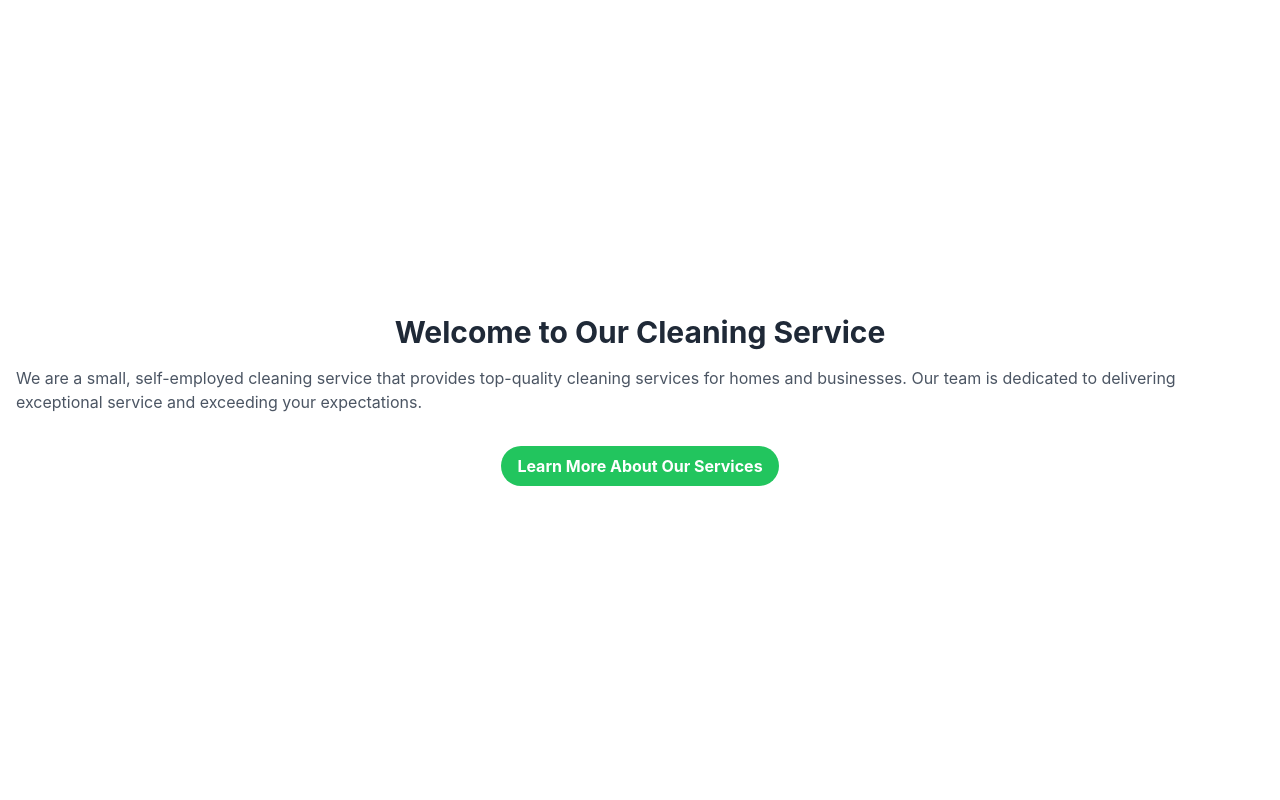
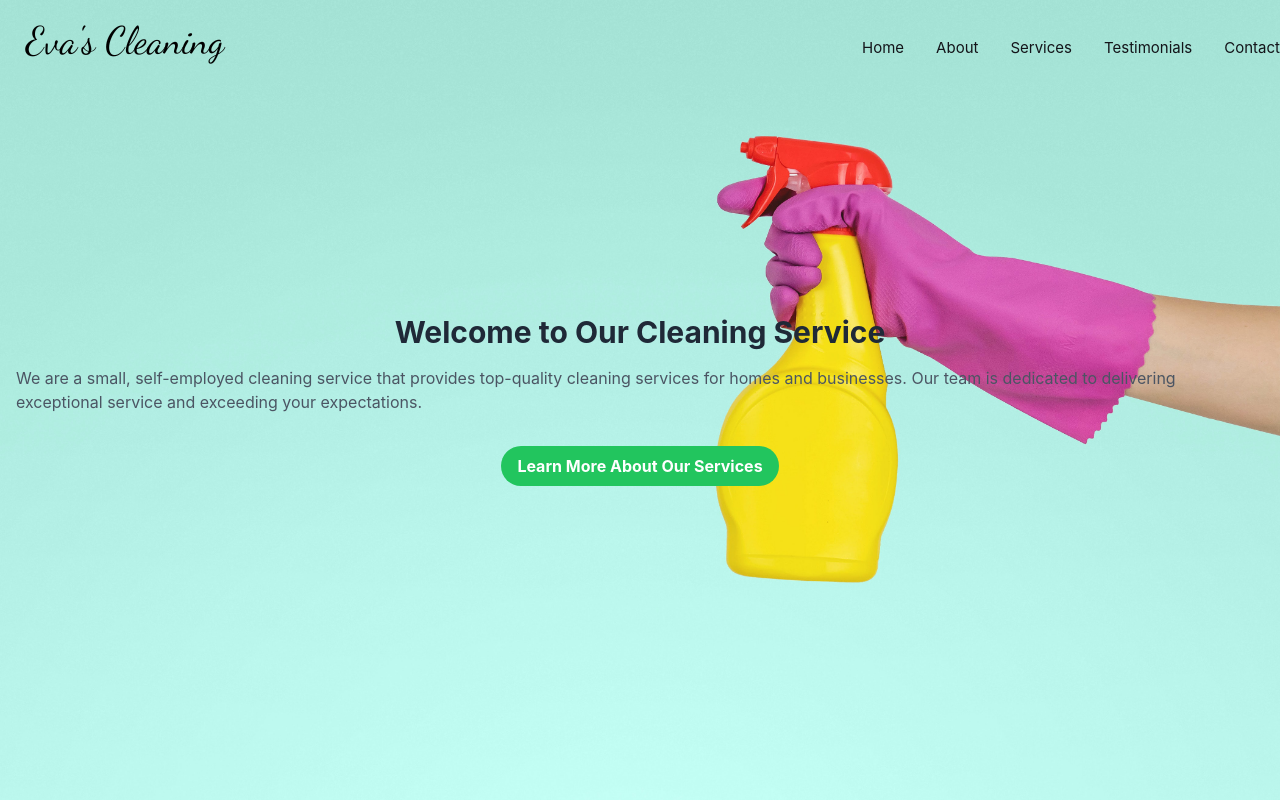
Before and after one commit to fredkamm/cleaners_page, a React (Create React App) app: page / in a window 1280 px wide. Shown: the top 800 px of the page. Built offline with nearby package versions, Linux system fonts and the light colour scheme.

Commit message:
hero image uploaded, navbar implemented

```diff
--- a/package.json
+++ b/package.json
@@ -37,7 +37,10 @@
   },
   "devDependencies": {
     "autoprefixer": "^10.4.13",
+    "framer-motion": "^6.2.8",
     "postcss": "^8.4.20",
+    "react-icons": "^4.7.1",
+    "react-scroll": "^1.8.9",
     "tailwindcss": "^3.2.4"
   }
 }
--- a/src/App.js
+++ b/src/App.js
@@ -1,9 +1,11 @@
+import Header from "./components/header";
 import CleanerLandingPage from "./components/hero";
-import AboutMe from "./components/about"
+import AboutMe from "./components/about";
 
 function App() {
   return (
     <>
+      <Header />
       <CleanerLandingPage />
       <AboutMe />
     </>
--- a/src/components/about.jsx
+++ b/src/components/about.jsx
@@ -2,7 +2,7 @@
 
 const AboutMe = () => {
   return (
-    <div className="bg-gray-200 p-8">
+    <div className="bg-secondary p-8">
       <div className="max-w-2xl mx-auto">
         <h2 className="text-3xl font-bold mb-4 text-gray-800">About Me</h2>
         <div className="mb-4">
--- /dev/null
+++ b/src/components/header.jsx
@@ -0,0 +1,40 @@
+/* eslint-disable react-hooks/rules-of-hooks */
+import React, { useEffect, useState } from "react";
+
+import Logo from '../images/Logo.png';
+import Nav from '../components/navbar/Nav';
+import NavMobile from '../components/navbar/NavMobile';
+
+function header() {
+  const [bg, setBg] = useState(false);
+
+  useEffect(() => {
+    window.addEventListener("scroll", () => {
+      return window.scrollY > 50 ? setBg(true) : setBg(false);
+    });
+  });
+  return (
+    <header
+      className={`${
+        bg ? "bg-primary h-20" : "h-24"
+      } flex items-center fixed top-0 w-full text-tertiary z-10 transition-all duration-300`}
+    >
+      <div className="container mx-auto h-full flex items-center justify-between">
+        {/* logo */}
+        <a href="/home">
+          <img className="h-[250px]" src={Logo} alt="" />
+        </a>
+        {/* nav */}
+        <div className="hidden lg:block">
+          <Nav />
+        </div>
+        {/* nav mobile*/}
+        <div className="lg:hidden">
+          <NavMobile />
+        </div>
+      </div>
+    </header>
+  );
+}
+
+export default header;
--- a/src/components/hero.jsx
+++ b/src/components/hero.jsx
@@ -1,8 +1,12 @@
 import React from "react";
+import Image from "../images/cleaningHero.jpg";
 
 const CleanerLandingPage = () => {
   return (
-    <div className="bg-hero bg-cover bg-center min-h-screen flex flex-col items-center justify-center px-4">
+    <div
+      className="bg-cover bg-center min-h-screen flex flex-col items-center justify-center px-4"
+      style={{ backgroundImage: `url(${Image})` }}
+    >
       <h1 className="text-3xl font-bold mb-4 text-gray-800">
         Welcome to Our Cleaning Service
       </h1>
--- /dev/null
+++ b/src/components/navbar/Nav.jsx
@@ -0,0 +1,38 @@
+import React from 'react';
+
+// import navigation data
+import { navigation } from '../../data';
+
+// import Link
+import { Link } from 'react-scroll';
+
+const Nav = () => {
+  return (
+    <nav>
+      <ul className='flex space-x-8 capitalize text-[15px]'>
+        {navigation.map((item, idx) => {
+          return (
+            <li
+              className='text-tertiary hover:text-accent cursor-pointer'
+              key={idx}
+            >
+              <Link
+                to={item.href}
+                activeClass='active'
+                spy={true}
+                smooth={true}
+                duration={500}
+                offset={-70}
+                className='transition-all duration-300'
+              >
+                {item.name}
+              </Link>
+            </li>
+          );
+        })}
+      </ul>
+    </nav>
+  );
+};
+
+export default Nav;
--- /dev/null
+++ b/src/components/navbar/NavMobile.jsx
@@ -0,0 +1,95 @@
+import React, { useState } from 'react';
+
+// import icons
+import { HiXMark } from 'react-icons/hi2';
+import { HiMenuAlt3 } from 'react-icons/hi';
+
+// import navigation data
+import { navigation } from '../../data';
+
+// import framer
+import { motion } from 'framer-motion';
+
+// import Link
+import { Link } from 'react-scroll';
+
+const NavMobile = () => {
+  const [isOpen, setIsOpen] = useState(false);
+
+  const circleVariants = {
+    hidden: {
+      scale: 0,
+    },
+    visible: {
+      scale: 180,
+      transition: {
+        type: 'spring',
+        stiffness: 160,
+        damping: 60,
+      },
+    },
+  };
+
+  const ulVariants = {
+    hidden: { opacity: 0 },
+    visible: {
+      opacity: 1,
+      transition: {
+        delay: 0.1,
+      },
+    },
+  };
+
+  return (
+    <nav className='relative'>
+      <div
+        onClick={() => setIsOpen(true)}
+        className='cursor-pointer text-white'
+      >
+        <HiMenuAlt3 className='w-8 h-8' />
+      </div>
+
+      {/* circle */}
+      <motion.div
+        variants={circleVariants}
+        initial='hidden'
+        animate={isOpen ? 'visible' : 'hidden'}
+        className='w-4 h-4 rounded-full bg-accent fixed top-0 right-0'
+      ></motion.div>
+
+      <motion.ul
+        variants={ulVariants}
+        initial='hidden'
+        animate={isOpen ? 'visible' : ''}
+        className={`${
+          isOpen ? 'right-0' : '-right-full'
+        } fixed top-0 bottom-0 w-full flex flex-col justify-center items-center transition-all duration-300 overflow-hidden`}
+      >
+        <div
+          onClick={() => setIsOpen(false)}
+          className='cursor-pointer absolute top-8 right-8'
+        >
+          <HiXMark className='w-8 h-8' />
+        </div>
+        {navigation.map((item, idx) => {
+          return (
+            <li key={idx} className='mb-8'>
+              <Link
+                to={item.href}
+                onClick={() => setIsOpen(false)}
+                smooth={true}
+                duration={500}
+                offset={-70}
+                className='text-xl cursor-pointer capitalize'
+              >
+                {item.name}
+              </Link>
+            </li>
+          );
+        })}
+      </motion.ul>
+    </nav>
+  );
+};
+
+export default NavMobile;
--- /dev/null
+++ b/src/data.js
@@ -0,0 +1,24 @@
+
+// navigation
+export const navigation = [
+    {
+      name: "home",
+      href: "home",
+    },
+    {
+      name: "about",
+      href: "about",
+    },
+    {
+      name: "services",
+      href: "services",
+    },
+    {
+      name: "testimonials",
+      href: "testimonials",
+    },
+    {
+      name: "contact",
+      href: "contact",
+    },
+  ];
--- a/tailwind.config.js
+++ b/tailwind.config.js
@@ -8,12 +8,9 @@
       xl: "1280px",
     },
     extend: {
-      content: {
-        hero: 'url("/src/images/cleaningHero.jpg")',
-      },
       colors: {
-        primary: "#050402",
-        secondary: "#1C1D24",
+        primary: "#BAF6EC",
+        secondary: "d9dbda",
         tertiary: "#131419",
         accent: {
           DEFAULT: "#4d95a8",
```
Also changed, not shown: src/images/Logo.png (added), 1 other file (tests, documents, lock files or other folders).
